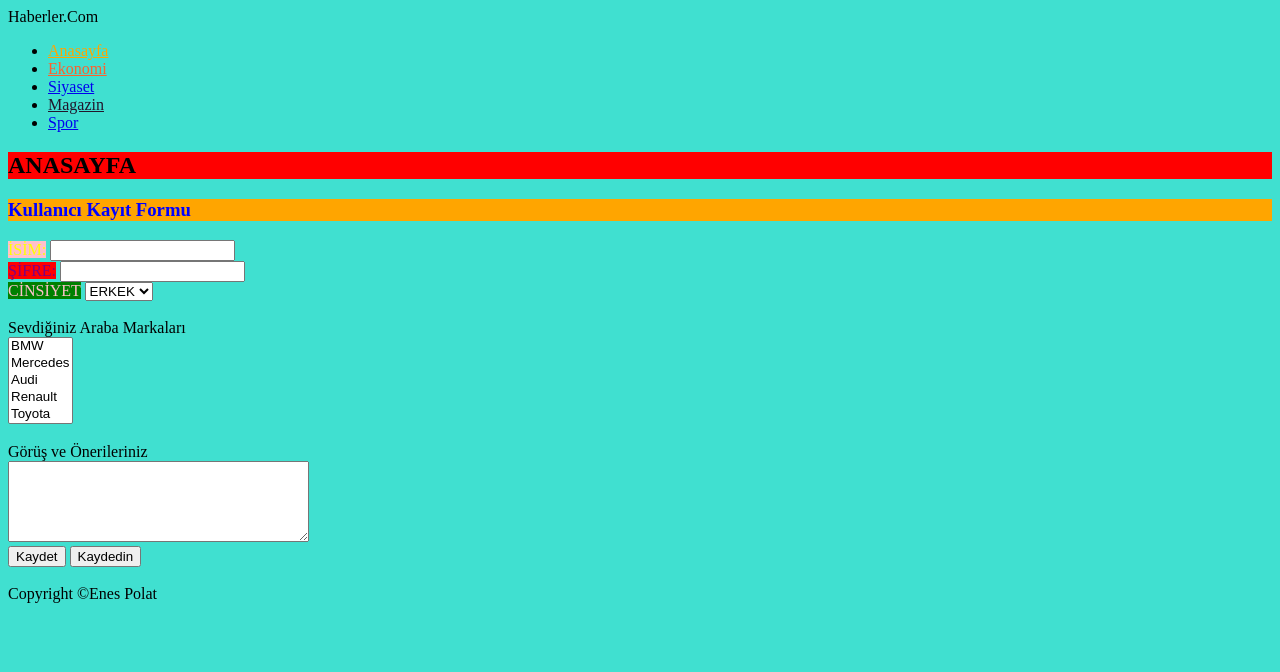
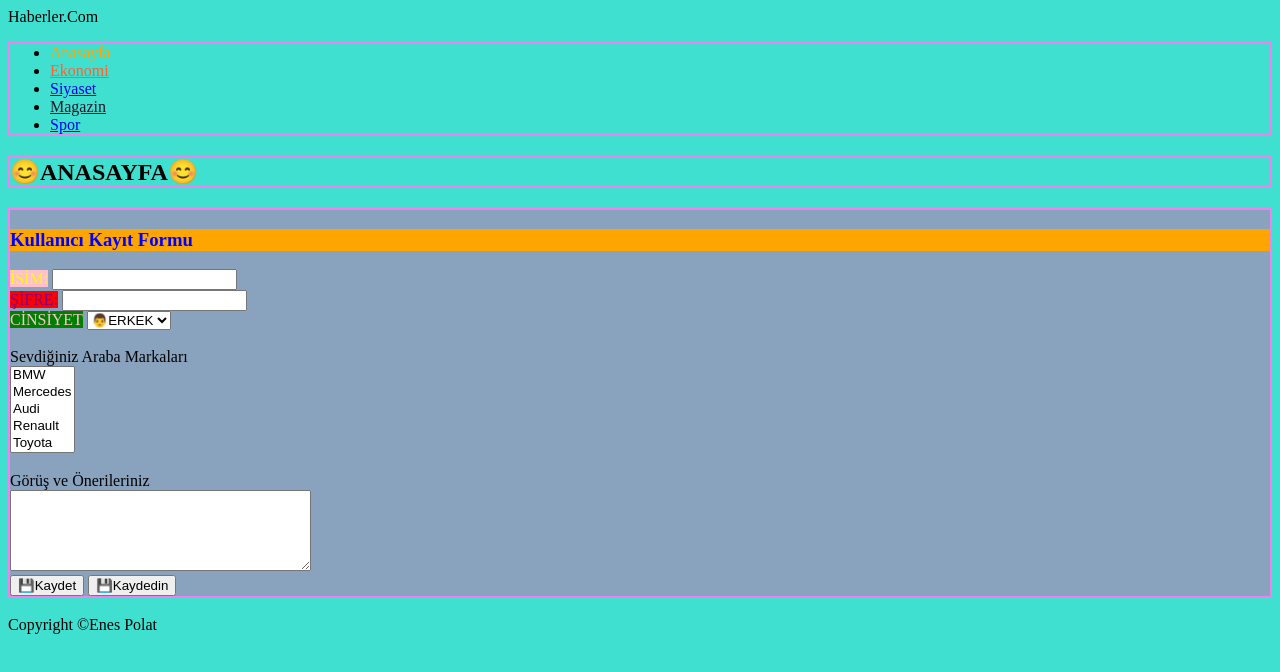
Before and after one commit to kadircanguzel/haberlersayfam, a plain HTML site: page index.html in a window 1280 px wide. Drawn offline with Linux system fonts and the light colour scheme.

Commit message:
Add files via upload

```diff
--- a/index.html
+++ b/index.html
@@ -9,7 +9,7 @@
   <header>Haberler.Com</header>
 
 <nav>
-  <ul>
+  <ul style="border:2px solid violet">
     <li><a style="color:Orange;" href="index.html">Anasayfa</a> </li>
     <li><a style="color:rgb(255,96,44);" href="ekonomi.html">Ekonomi </a> </li>
     <li><a style="color:aa64ff;" href="siyaset.html">Siyaset </a> </li>
@@ -19,7 +19,8 @@
 </nav>
 
 <article>
- <h1 style="background-color:Red;">ANASAYFA</h1>
+ <h1 style="border:2px solid violet">😊ANASAYFA😊</h1>
+<div style= "border:2px solid violet; background-color:rgb(137,162,190)"
 
   <form action="kullanicilar.html">
   <h3 style="color:Blue;background-color:Orange;">Kullanıcı Kayıt Formu</h3>
@@ -33,8 +34,8 @@
 
   <label style="color:pink;background-color:green" >CİNSİYET</label>
   <select>
-    <option>ERKEK</option>
-    <option>KADIN</option>
+    <option>👨ERKEK</option>
+    <option>👩KADIN</option>
   </select>
   <br>
   <br>
@@ -58,8 +59,8 @@
   <br>
   <textarea name="gorusler" rows="5" cols="35"> </textarea>
   <br>
-  <input type="Submit" value="Kaydet"/>
-  <button onClick="alert('Tıklandı')" >Kaydedin</button>
+  <input type="Submit" value="💾Kaydet"/>
+  <button onClick="alert('Tıklandı')" >💾Kaydedin</button>
 
  </form>
 
```
Also changed, not shown: ekonomi.html (+51 -0 lines).
